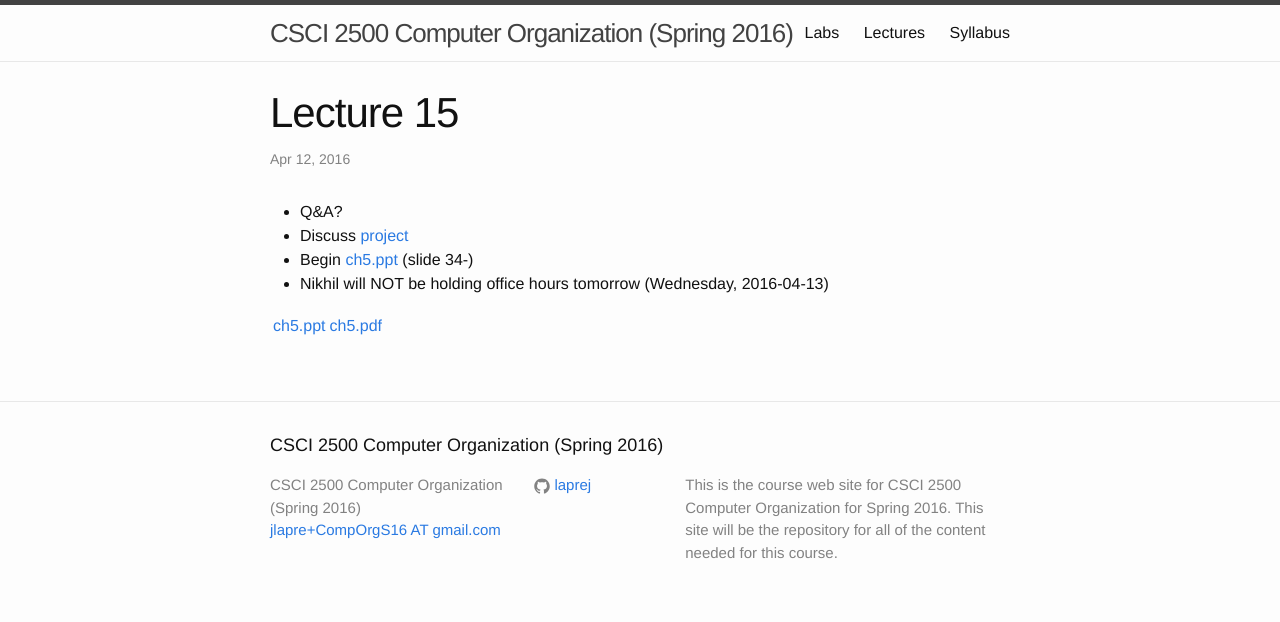
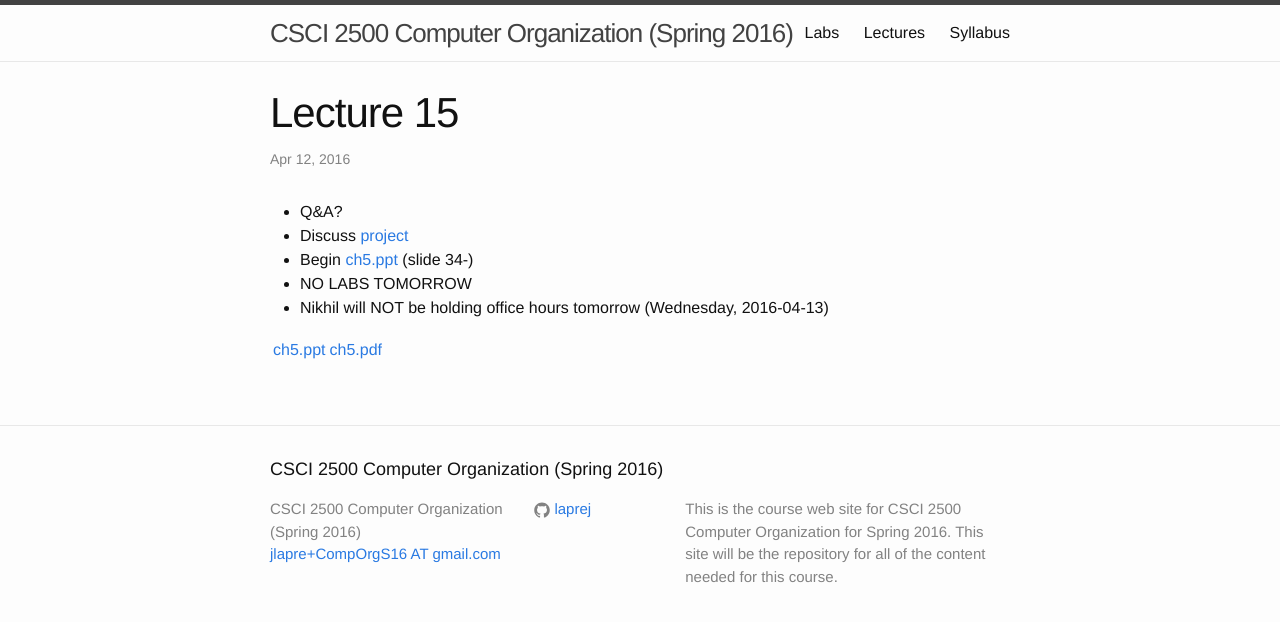
Before and after one commit to RPI-CSCI-2500-2016-Spring/RPI-CSCI-2500-2016-Spring.github.io, a Jekyll site: the page built from _posts/2016-04-12-lecture-15.md, in a window 1280 px wide. Shown: the top 622 px of the page. Built offline with Jekyll 4.4.1, drawn with Linux system fonts in a browser that asks for light colours.

Commit message:
Added Nikhil's update

```diff
--- a/_posts/2016-04-12-lecture-15.md
+++ b/_posts/2016-04-12-lecture-15.md
@@ -7,6 +7,7 @@ category: lecture
 * Q&A?
 * Discuss [project][project]
 * Begin [ch5.ppt][ch5-slides] (slide 34-)
+* NO LABS TOMORROW
 * Nikhil will NOT be holding office hours tomorrow (Wednesday, 2016-04-13)
 
 [ch5.ppt][ch5-slides]   | [ch5.pdf][ch5-pdf]
```
